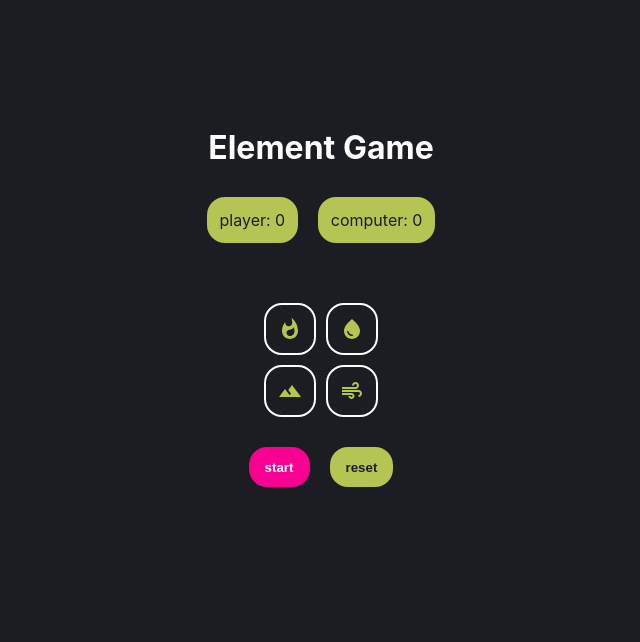
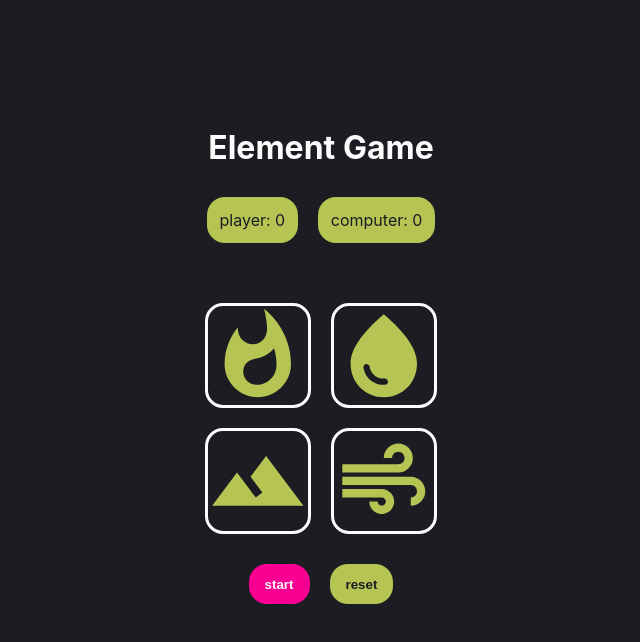
Before and after one commit to huriyahq/element-game, a React (Create React App) app: page / in a window 1280 px wide. Shown: the top 642 px of the page, without its empty margins (319-959 px from the left). Built offline with nearby package versions, Linux system fonts and the light colour scheme.

Commit message:
Fix icon resizing issue

```diff
--- a/src/styles/Board.css
+++ b/src/styles/Board.css
@@ -2,9 +2,7 @@
 	display: grid;
 	grid-template-columns: repeat(2, 1fr);
 	grid-template-rows: repeat(2, 1fr);
-	gap: 10px;
-	width: 50%;
-	height: auto;
+	gap: 20px;
 	aspect-ratio: 1/1;
 }
 
--- a/src/styles/Element.css
+++ b/src/styles/Element.css
@@ -2,10 +2,46 @@
 	display: flex;
 	justify-content: center;
 	align-items: center;
-	border: 2px solid var(--light);
-	border-radius: 18px;
 }
 
 .element {
 	color: var(--secondary-accent);
+	cursor: pointer;
+	border: 3px solid var(--light);
+	border-radius: 18px;
+	font-size: 3.6rem !important;
 }
+
+.element.selected {
+	opacity: 1;
+	background-color: var(--primary-accent);
+	color: var(--light);
+}
+
+.element:hover {
+	opacity: 0.7;
+}
+
+.element:focus,
+.element:active {
+	opacity: 1;
+	border-color: var(--primary-accent);
+}
+
+@media screen and (min-width: 320px) {
+	.element {
+		font-size: 4.6rem !important;
+	}
+}
+
+@media screen and (min-width: 420px) {
+	.element {
+		font-size: 5.6rem !important;
+	}
+}
+
+@media screen and (min-width: 620px) {
+	.element {
+		font-size: 6.6rem !important;
+	}
+}
```
